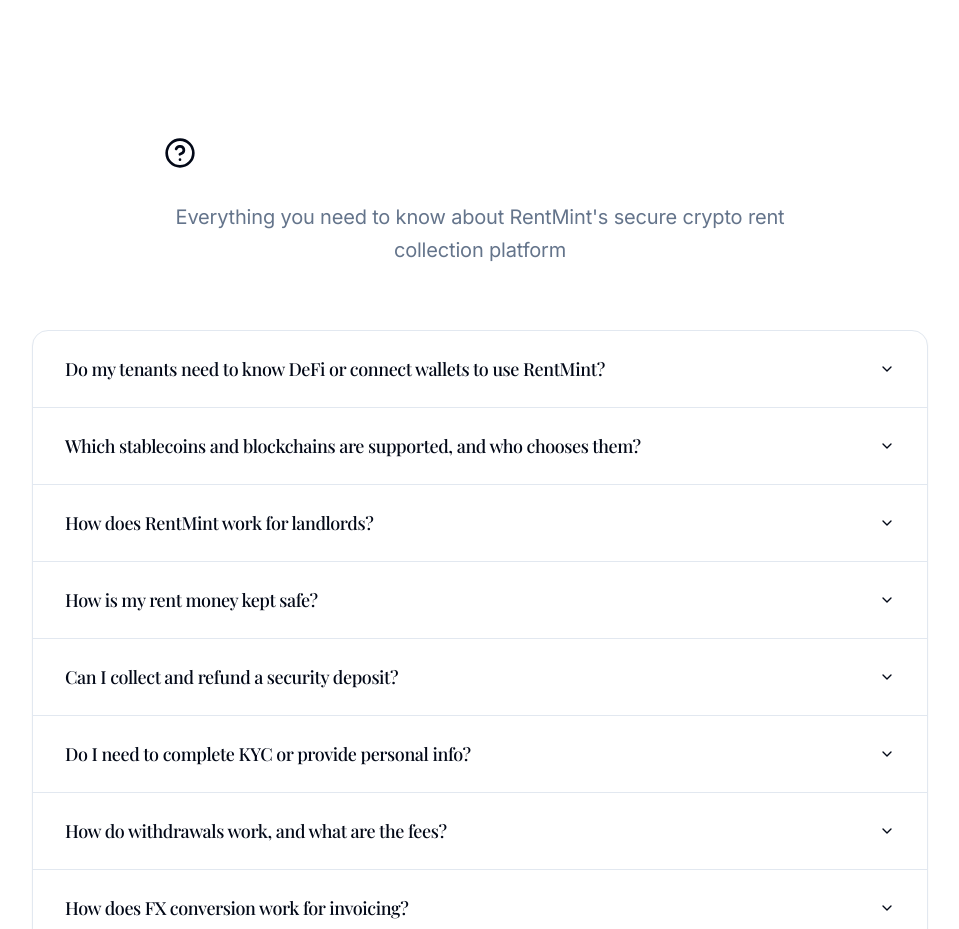
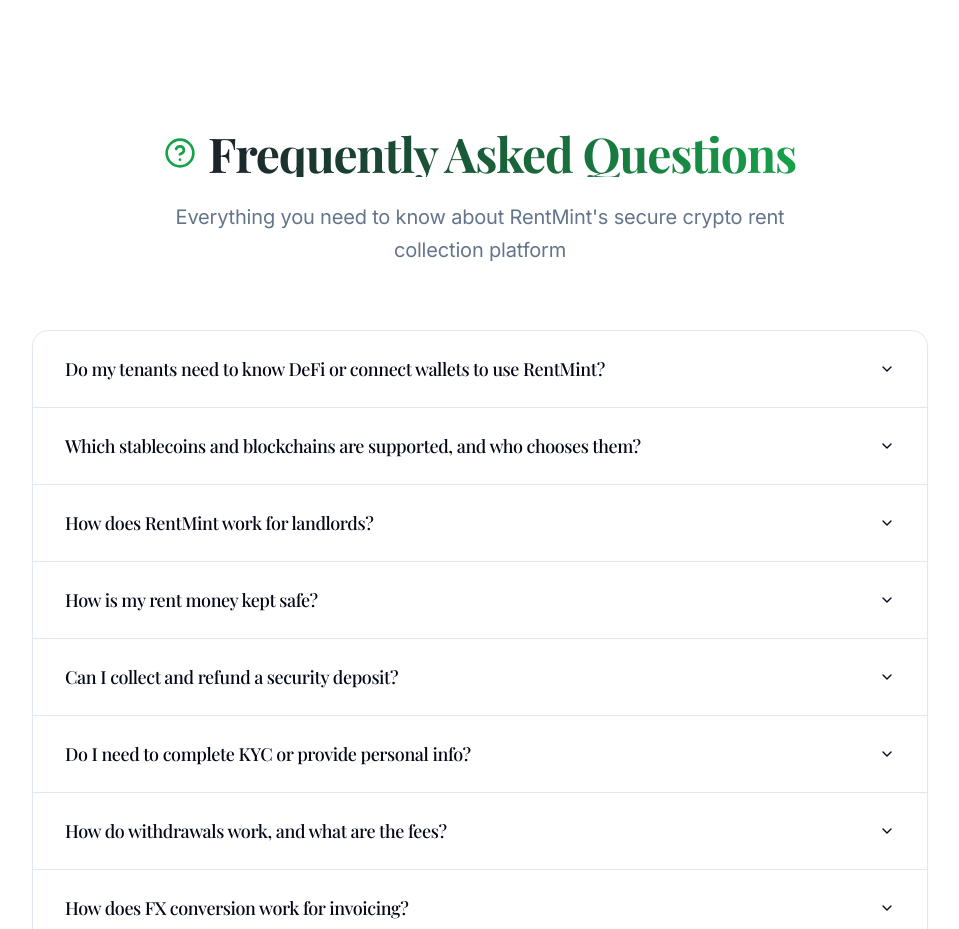
Before and after one commit to RentMint/rentmint-website, a React (Vite) app: page / in a window 1280 px wide. Shown: the part 3300-4229 px from the top of the page, without its empty margins (160-1119 px from the left). Built offline with nearby package versions, Linux system fonts and the light colour scheme.

Commit message:
Fix: FAQ section improvements
- Added a title to the FAQ section.
- Updated the content of one of the FAQ answers.
-edited src/components/FAQSection.tsx

```diff
--- a/src/components/FAQSection.tsx
+++ b/src/components/FAQSection.tsx
@@ -33,7 +33,7 @@ const FAQSection = () => {
     },
     {
       question: "How does FX conversion work for invoicing?",
-      answer: "You can generate invoices in your local currency (INR, MXN, AED, etc.). RentMint fetches real-time exchange rates and automatically converts the rent to USDT/USDC for payment, locking the rate for up to 48 hours."
+      answer: "You can generate invoices in your choice of 25 supported local currencies. RentMint instantly converts the rent amount to USDT or USDC using the latest exchange rates, so tenants always know exactly what to pay."
     },
     {
       question: "Is RentMint compliant with local regulations or taxes?",
@@ -54,8 +54,8 @@ const FAQSection = () => {
       <div className="max-w-4xl mx-auto">
         <div className="text-center mb-16">
           <div className="flex items-center justify-center gap-3 mb-6">
-            <HelpCircle className="h-8 w-8 text-rentmint-600" />
-            <h2 className="text-4xl md:text-5xl font-bold bg-gradient-to-r from-rentmint-600 to-rentmint-700 bg-clip-text text-transparent">
+            <HelpCircle className="h-8 w-8 text-rentmint-accent" />
+            <h2 className="text-4xl md:text-5xl font-bold bg-gradient-to-r from-rentmint-primary to-rentmint-accent bg-clip-text text-transparent">
               Frequently Asked Questions
             </h2>
           </div>
```
